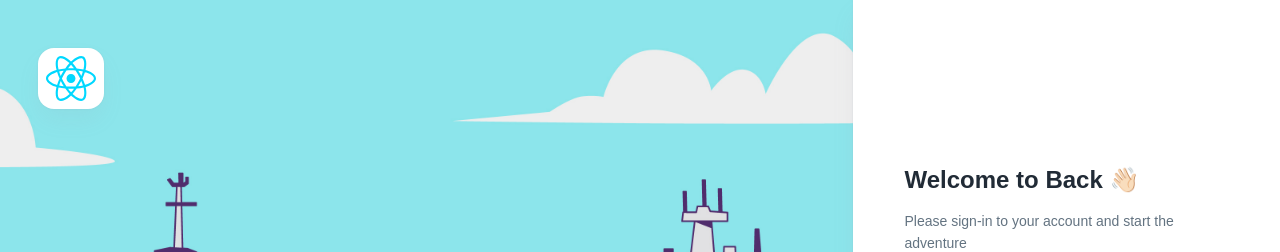
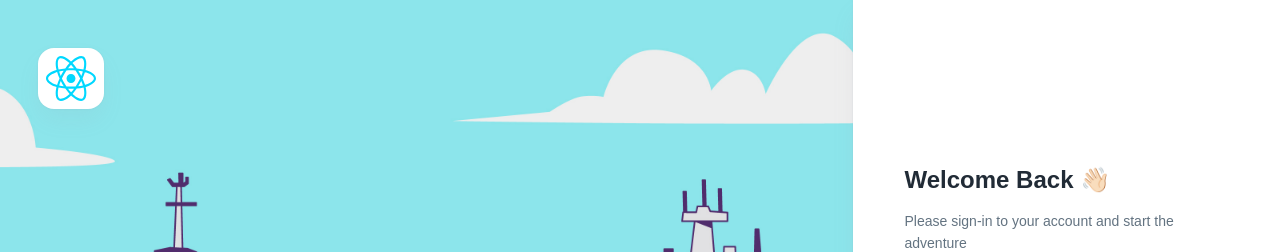
Before and after one commit to nainglinnphyo/mpa-front-end, a React (Vite) app: page /login in a window 1280 px wide. Shown: the top 252 px of the page. Built offline with nearby package versions, Linux system fonts and the light colour scheme; no server answers.

Commit message:
typo fixed

```diff
--- a/src/sections/login/LoginForm.tsx
+++ b/src/sections/login/LoginForm.tsx
@@ -80,7 +80,7 @@ const LoginForm = () => {
             <BoxWrapper>
               <Box sx={{ mb: 2 }}>
                 <TypographyStyled variant="h4">
-                  Welcome to Back 👋🏻
+                  Welcome Back 👋🏻
                 </TypographyStyled>
                 <Typography variant="body2" color="text.secondary">
                   Please sign-in to your account and start the adventure
```
